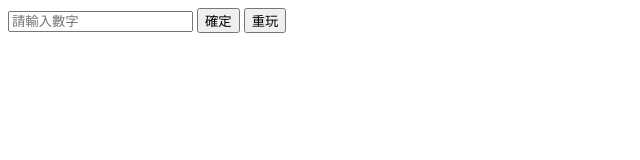
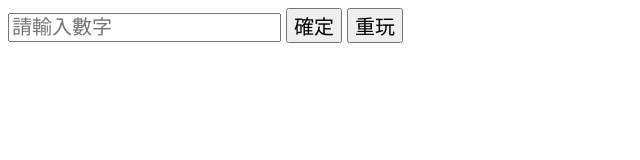
Before and after one commit to ejoejo/guess, a website: page index.html in a window 1280 px wide. Shown: the whole page, without its empty margins (0-640 px from the left). Drawn offline with Linux system fonts and the light colour scheme.

Commit message:
change font size

```diff
--- a/css/style.css
+++ b/css/style.css
@@ -1,3 +1,7 @@
 #number {
     display: none;
 }
+
+* {
+    font-size: 20px;
+}
```
